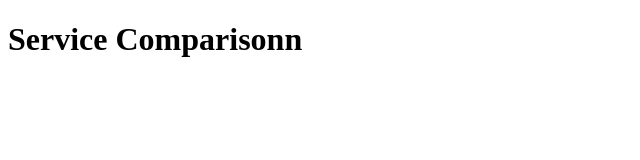
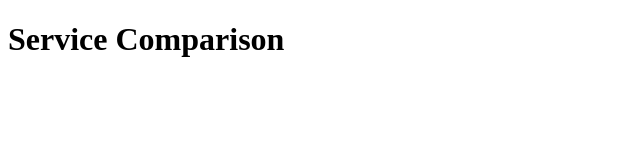
Before and after one commit to charis-fd/service-comparison, a Next.js app: page / in a window 1280 px wide. Shown: the top 160 px of the page, without its empty margins (0-640 px from the left). Built offline with nearby package versions, Linux system fonts and the light colour scheme.

Commit message:
Simplify page.tsx to basic div

```diff
--- a/src/app/page.tsx
+++ b/src/app/page.tsx
@@ -1,7 +1,7 @@
 export default function Home() {
   return (
     <div>
-      <h1>Service Comparisonn</h1>
+      <h1>Service Comparison</h1>
     </div>
   );
 }
```
